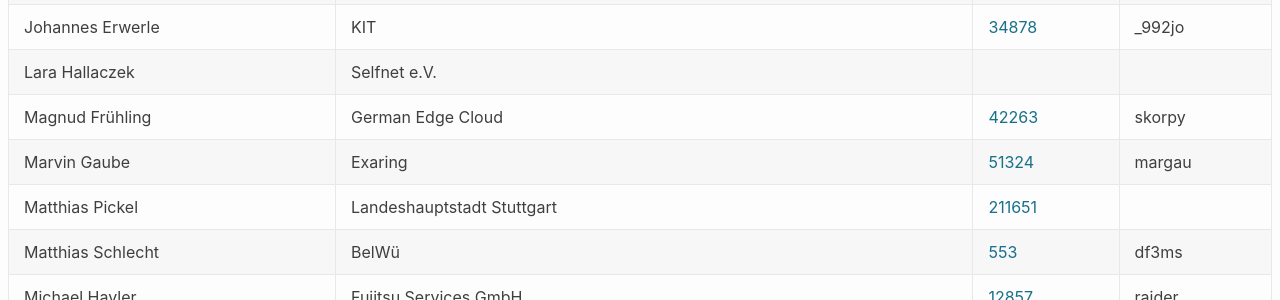
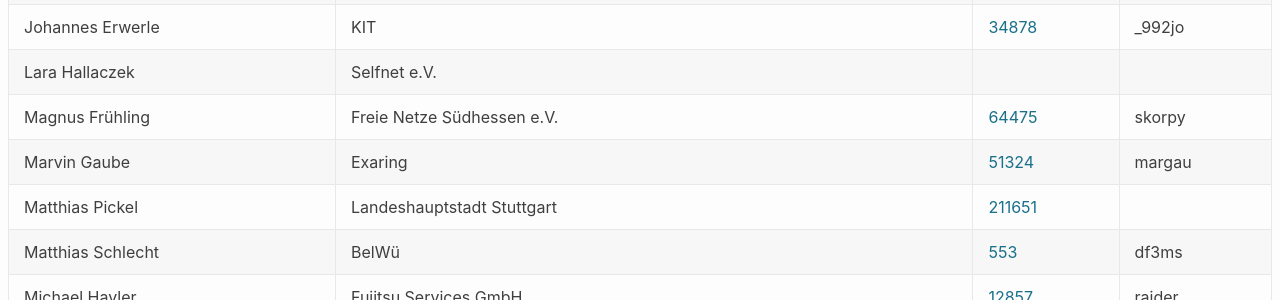
Before and after one commit to denog/pretix-attendeelist, a Jekyll site: the page built from meetup2023_03/index.markdown, in a window 1280 px wide and 1209 px high. Shown: the part 499-799 px from the top of the window. Built offline with Jekyll 4.4.1, drawn with Linux system fonts in a browser that asks for light colours.

Commit message:
Latest data: Fri Apr 14 08:47:48 UTC 2023

```diff
--- a/_data/attendees_denog_meetup_2023_03.json
+++ b/_data/attendees_denog_meetup_2023_03.json
@@ -72,10 +72,10 @@
     "asn": null
   },
   {
-    "name": "Magnud Frühling",
-    "company": "German Edge Cloud",
+    "name": "Magnus Frühling",
+    "company": "Freie Netze Südhessen e.V.",
     "irc": "skorpy",
-    "asn": "42263"
+    "asn": "64475"
   },
   {
     "name": "Marvin Gaube",
```
